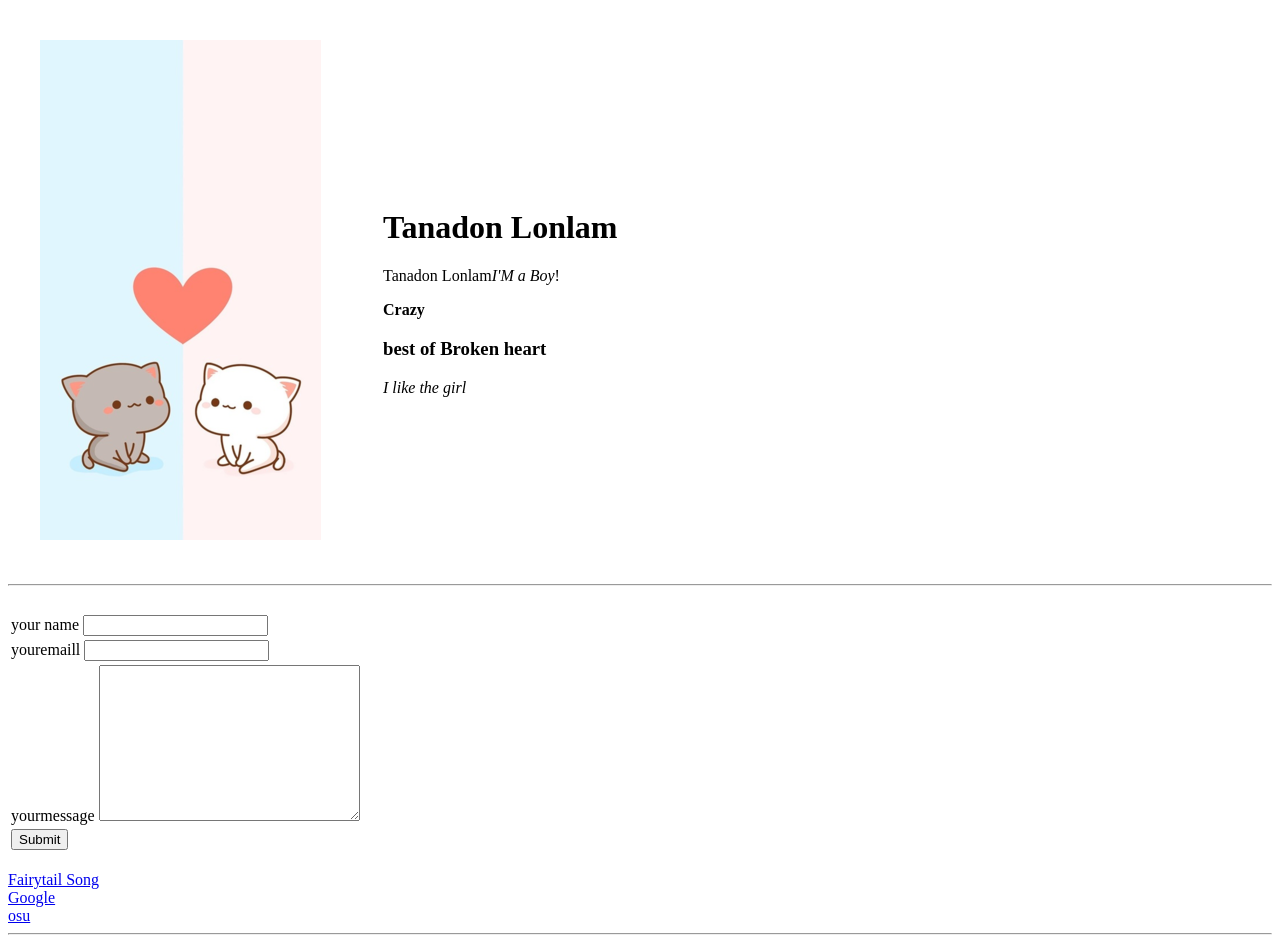
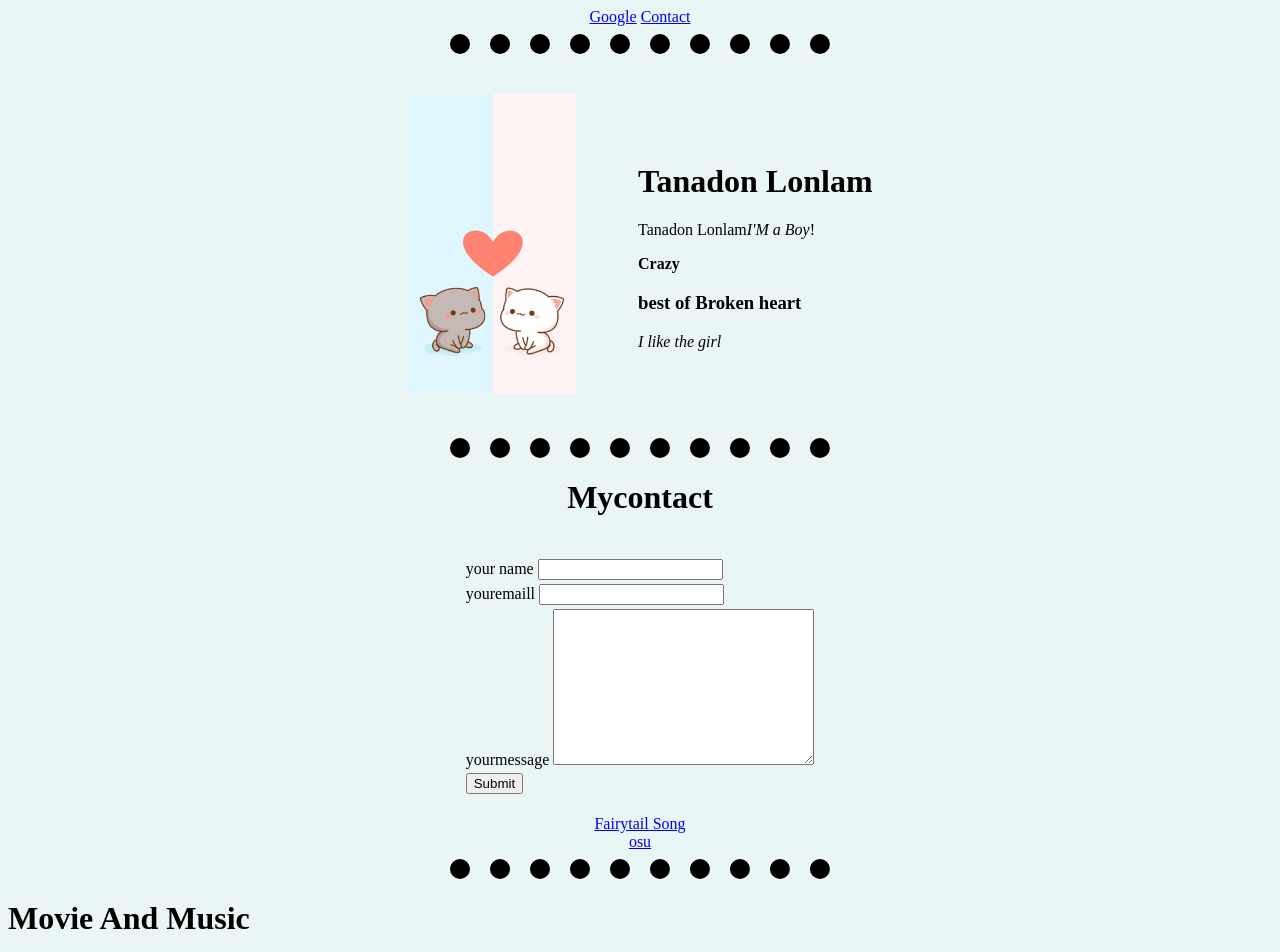
Before and after one commit to Tanadon2548/cv2, a plain HTML site: page D index.html in a window 1280 px wide. Shown: the top 952 px of the page. Drawn offline with Linux system fonts and the light colour scheme.

Commit message:
Update
อัพจุดลง
ใส่center

```diff
--- a/D index.html
+++ b/D index.html
@@ -5,10 +5,34 @@
     <meta charset="UTF-8">
     <meta http-equiv="X-UA-Compatible" content="IE=edge">
     <meta name="viewport" content="width=device-width, initial-scale=1.0">
-    <title>Fequency</title>
+    <title>💖Fequency💖</title>
+    <style>
+        body {
+            background-color: #eaf6f6;
+        }
+
+        hr {
+            border-style: none;
+            border-top-style: dotted;
+            border-color: greey;
+            border-width: 20px;
+            width: 30%;
+        }
+
+        img {
+            height: 300px;
+        }
+    </style>
 </head>
 
 <body>
+    <center>
+
+        <a href="http://www.google.com/?safe=active&ssui=on" target="_blank" rel="noopener noreferrer">Google</a>
+
+        <a href="D Con.html">Contact</a>
+
+        <hr>
         <table cellpadding="30px">
             <tr>
                 <td><img src="image/D2.png" alt="ธนดล ล้นหลาม" sizes="(max-width: 600px) 30px, 10vw"></td>
@@ -20,8 +44,10 @@
                 </td>
             </tr>
         </table>
+    </center>
     <hr>
-
+    <center>
+        <h1>Mycontact</h1>
         <form action="mailto:23231@tnw.ac.th" method="post" enctype="text/plain">
             <table cellpading="30px">
                 <tr>
@@ -50,17 +76,20 @@
                     <td><input type="submit"></td>
                 </tr>
             </table>
+
             <br>
 
-        <a href="https://www.youtube.com/watch?v=i4oelVlDJZc">Fairytail Song</a>
-        <br>
-        <a href="https://www.google.com/?safe=active&ssui=on">Google</a>
+            <a href="http://www.youtube.com/watch?v=i4oelVlDJZc" target="_blank" rel="noopener noreferrer">Fairytail Song</a>
+
             <br>
             <a href="https://osu.ppy.sh/home">osu</a>
+    </center>
     <hr>
+
     <h1>Movie And Music</h1>
 
     <br>
+
     <ol>
         <li>YourName</li>
         <img src="image/yourname.jpg" alt="Yourname" height="300px" srcset="">
@@ -70,7 +99,9 @@
         <img src="image/Naruto-Shippuuden.jpg" alt="Naruto" height="300px" srcset="">
 
     </ol>
+
     <br>
+
     <h3>Hobbie</h3>
     <ul>
         <li>Read a Book</li>
@@ -78,7 +109,7 @@
         <li>Watch Anime</li>
         <li>Sleep</li>
     </ul>
-        <hr>
+    <br>
     <h2>Skill</h2>
     <table>
         <tr>
@@ -92,7 +123,7 @@
             <td>ROV player</td>
         </tr>
     </table>
-        <hr>
+    <br>
     <!-- =====================ประวัติการศึกษา======================= -->
     <table bgcolor="334FFF" cellpadding="10px">
         <thead>
@@ -123,7 +154,7 @@
             <td></td>
         </tr>
     </table>
-        <a href="D Con.html">Contact</a>
+
 
 </body>
 
```
Also changed, not shown: D Con.html (+22 -1 lines). Lines whose indentation alone changed are shown as unchanged.
